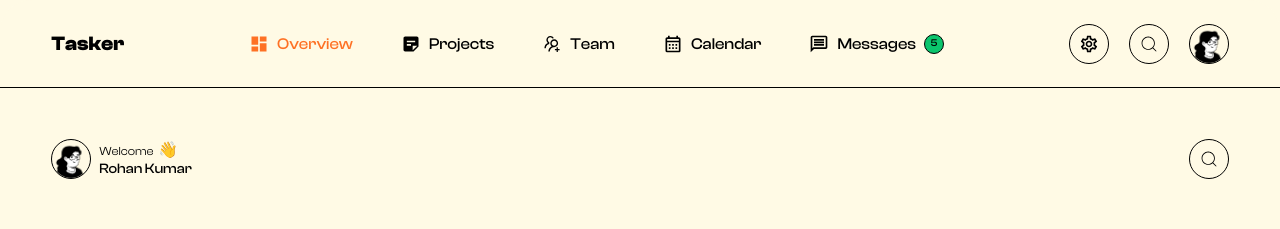
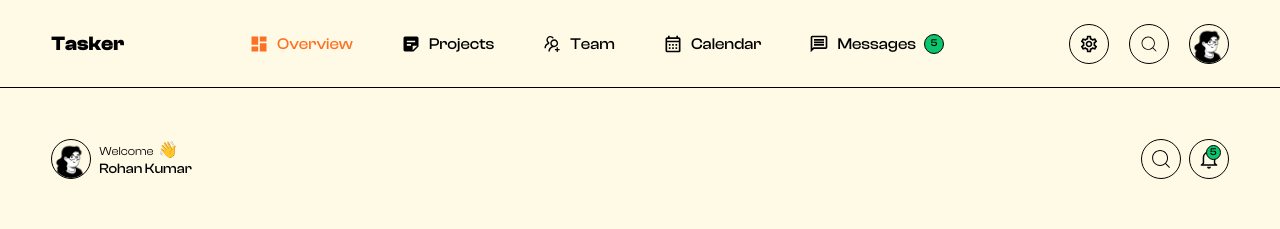
Before and after one commit to six-shot/Neubrutal-Dashboaard, a Next.js app: page /dashboard in a window 1280 px wide. Shown: the top 229 px of the page. Built offline with nearby package versions, Linux system fonts and the light colour scheme.

Commit message:
settings modal

```diff
--- a/app/dashboard/header/index.js
+++ b/app/dashboard/header/index.js
@@ -9,6 +9,7 @@ import {
 } from "react-icons/md";
 import { AiOutlineUsergroupAdd } from "react-icons/ai";
 import { IoMoonOutline } from "react-icons/io5";
+import { IoMdNotificationsOutline } from "react-icons/io";
 import { CiSearch } from "react-icons/ci";
 import { GoClock, GoPlus } from "react-icons/go";
 import { CgLogOut } from "react-icons/cg";
@@ -159,14 +160,28 @@ export default function Header() {
             <h5 className=" text-sm font-clash_medium">Rohan Kumar</h5>
           </div>
         </div>
-        <div className="flex-gap-2">
+        <div className="flex gap-2">
           <div className="w-[40px] h-[40px] rounded-full border border-black flex justify-center items-center">
             <CiSearch
               onClick={() => {
                 setShowModal(true);
               }}
-              className="text-[20px] cursor-pointer"
+              className="text-[24px] cursor-pointer"
             />
+          </div>
+
+          <div className="  w-[40px] h-[40px] rounded-full border border-black flex justify-center items-center">
+            <div className=" relative">
+              <IoMdNotificationsOutline
+                onClick={() => {
+                  setShowModal(true);
+                }}
+                className=" text-[24px] cursor-pointer"
+              />
+              <h6 className="absolute -top-[2px] right-0 font-clash_medium border border-black text-[10px] w-[15px] h-[15px] flex justify-center items-center rounded-full bg-[#0BC56D]">
+                5
+              </h6>
+            </div>
           </div>
         </div>
       </div>
```
